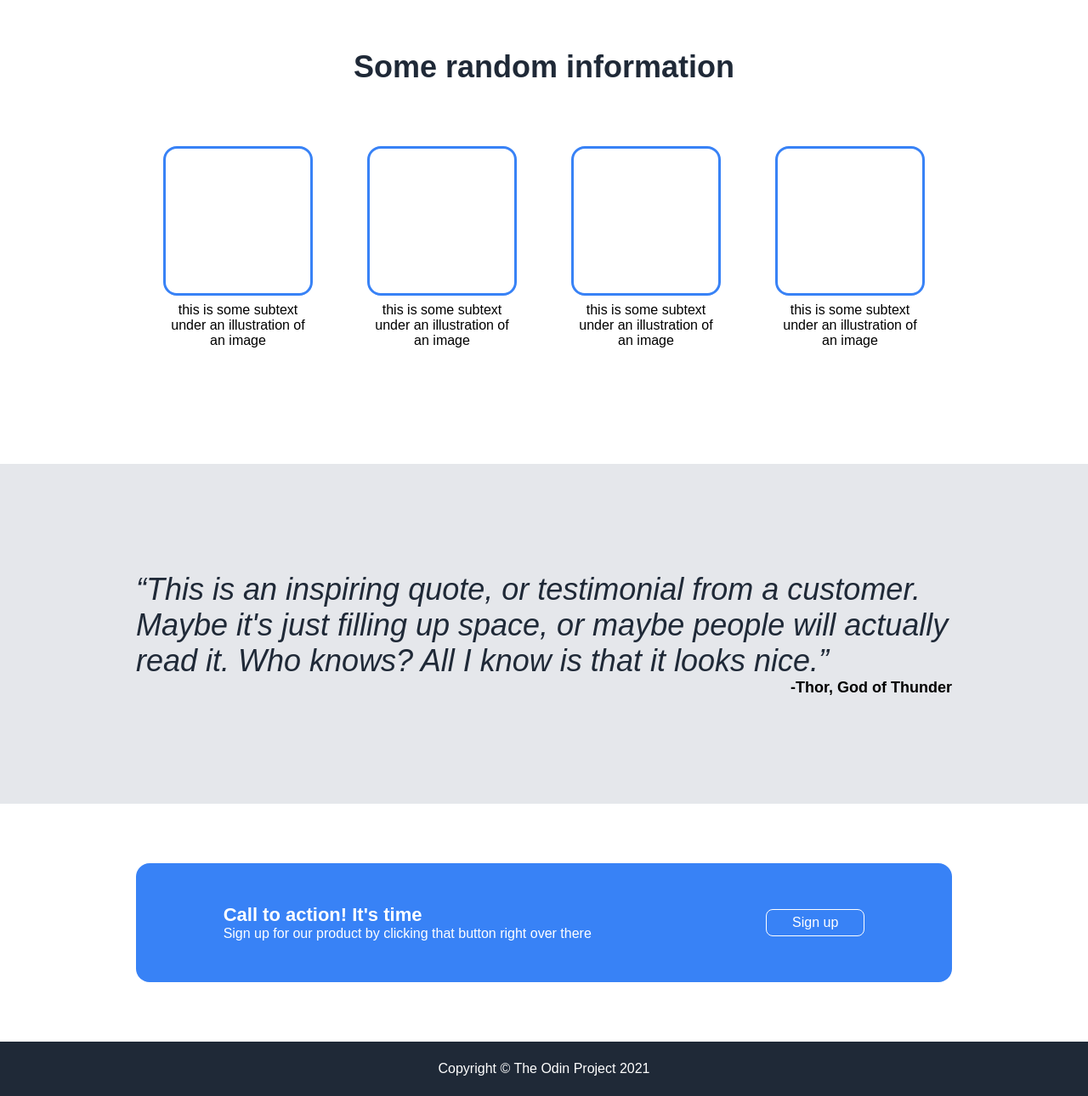
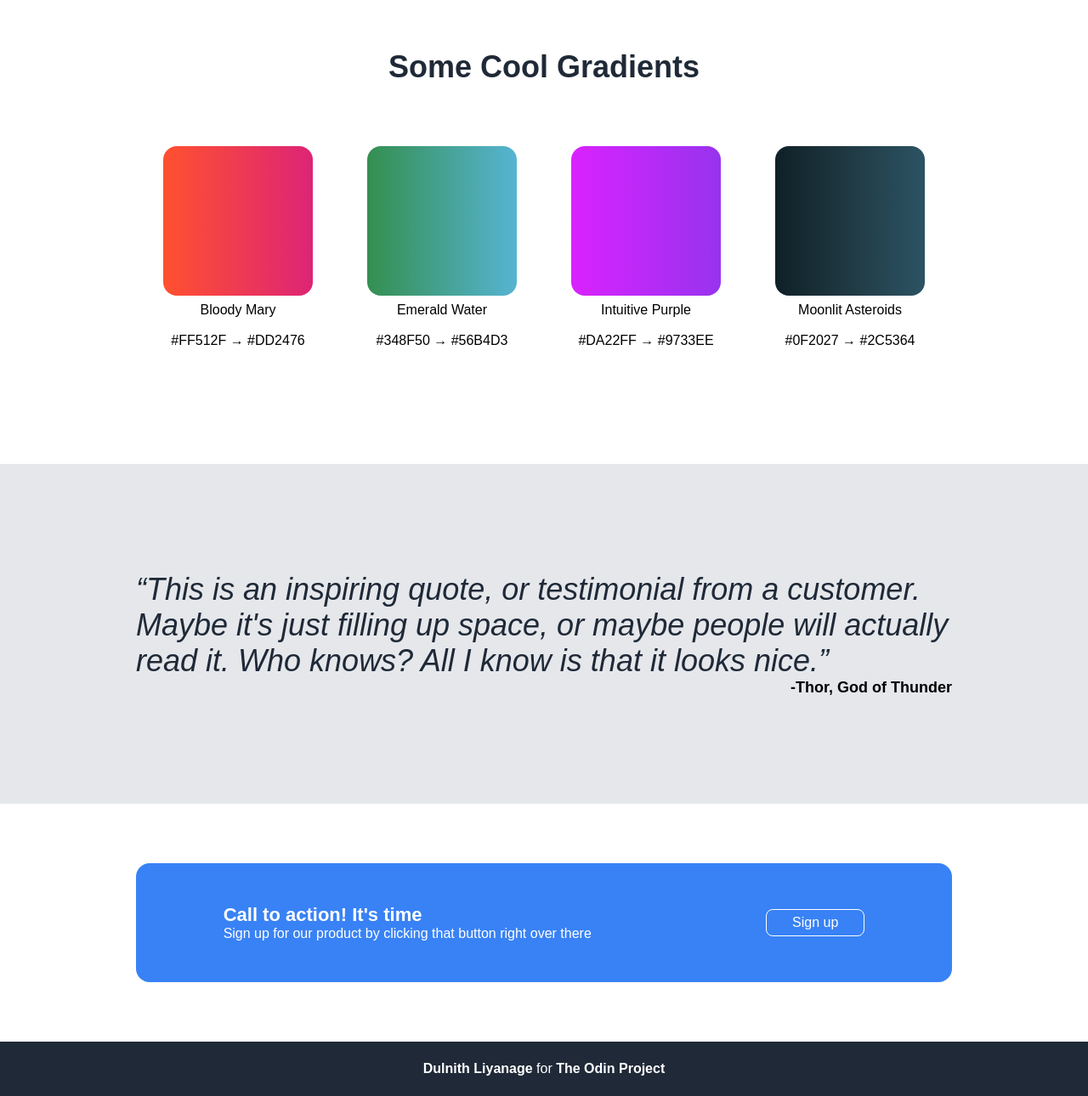
Before and after one commit to dulnithLiyanage/The-Odin-Project-Landing-Page, a plain HTML site: page index.html in a window 1280 px wide. Shown: the part 814-2104 px from the top of the page at 85% size. Drawn offline with Linux system fonts and the light colour scheme.

Commit message:
Added a personal touch

```diff
--- a/index.html
+++ b/index.html
@@ -27,34 +27,42 @@
         <div class="btn btn-primary"><a href="#">Sign up</a></div>
       </div>
       <div class="img">
-        <img src="./pexels-bruno-thethe-1910225.jpg" alt="" />
+        <img src="./images/tyler-lastovich-9Eheu3sIgrM-unsplash.jpg" alt="" />
       </div>
     </main>
     <section class="info-section" id="info">
-      <h2 class="info-title">Some random information</h2>
+      <h2 class="info-title">Some Cool Gradients</h2>
       <div class="card-container">
         <div class="card">
-          <div class="illustration"></div>
+          <div class="illustration" id="card-1"></div>
           <div class="subtext">
-            this is some subtext under an illustration of an image
+            Bloody Mary <br />
+            <br />
+            #FF512F &#8594; #DD2476
           </div>
         </div>
         <div class="card">
-          <div class="illustration"></div>
+          <div class="illustration" id="card-2"></div>
           <div class="subtext">
-            this is some subtext under an illustration of an image
+            Emerald Water <br />
+            <br />
+            #348F50 &#8594; #56B4D3
           </div>
         </div>
         <div class="card">
-          <div class="illustration"></div>
+          <div class="illustration" id="card-3"></div>
           <div class="subtext">
-            this is some subtext under an illustration of an image
+            Intuitive Purple <br />
+            <br />
+            #DA22FF &#8594; #9733EE
           </div>
         </div>
         <div class="card">
-          <div class="illustration"></div>
+          <div class="illustration" id="card-4"></div>
           <div class="subtext">
-            this is some subtext under an illustration of an image
+            Moonlit Asteroids <br />
+            <br />
+            #0F2027 &#8594; #2C5364
           </div>
         </div>
       </div>
@@ -83,7 +91,10 @@
       </div>
     </section>
     <footer>
-      <p>Copyright &copy; The Odin Project 2021</p>
+      <p>
+        <strong>Dulnith Liyanage</strong> for
+        <strong>The Odin Project</strong>
+      </p>
     </footer>
   </body>
 </html>
--- a/style.css
+++ b/style.css
@@ -39,8 +39,23 @@ a {
 .illustration {
   width: 11em;
   height: 11em;
-  border: 3px solid #3882f6;
   border-radius: 1em;
+}
+
+#card-1 {
+  background: linear-gradient(to right, #ff512f, #dd2476);
+}
+
+#card-2 {
+  background: linear-gradient(to right, #348f50, #56b4d3);
+}
+
+#card-3 {
+  background: linear-gradient(to right, #da22ff, #9733ee);
+}
+
+#card-4 {
+  background: linear-gradient(to right, #0f2027, #203a43, #2c5364);
 }
 
 footer {
@@ -92,7 +107,9 @@ main {
   align-items: center;
   justify-content: space-between;
   gap: 20px;
-  background-color: #1f2937;
+  background: linear-gradient(rgba(0, 0, 0, 0.2), rgba(0, 0, 0, 0.3)),
+    url("./images/lucas-benjamin-wQLAGv4_OYs-unsplash.jpg") center/cover
+      no-repeat;
   min-height: 100vh;
   color: #fff;
 }
```
Also changed, not shown: images/lucas-benjamin-wQLAGv4_OYs-unsplash.jpg (added), images/tyler-lastovich-9Eheu3sIgrM-unsplash.jpg (added), pexels-bruno-thethe-1910225.jpg (deleted).
